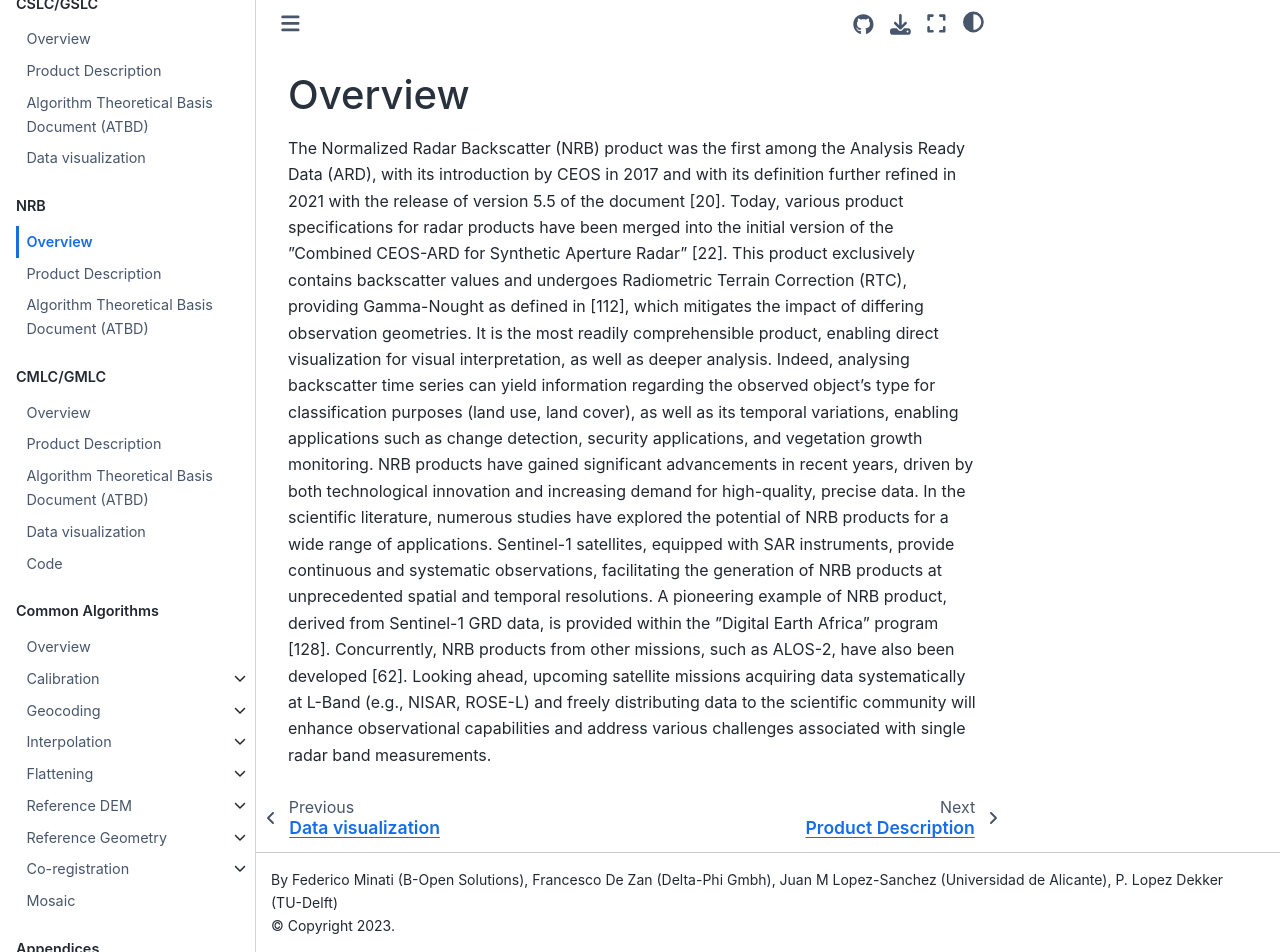
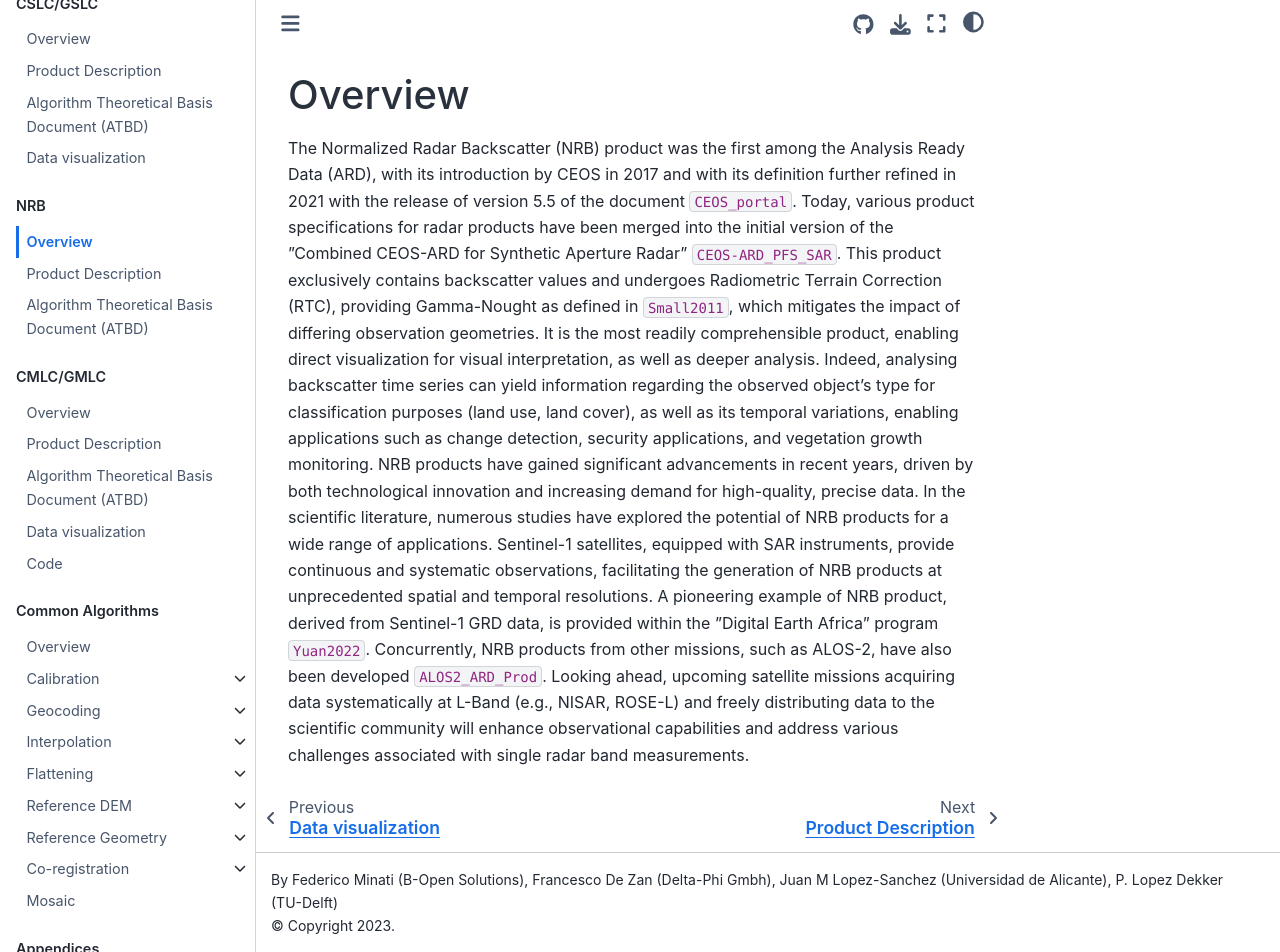
Before and after one commit to ROSE-L-ARD/cop-ard-atbd, a Jupyter Book: the page built from docs/atbd_book/nrb/nrb_overview.rst, in a window 1280 px wide and 952 px high. Built offline with Jupyter Book 1.0.4 settings and Sphinx 7.4.7 and the Sphinx Book theme 1.1.4, drawn with Linux system fonts in a browser that asks for light colours; pages that are not in the unit, such as notebooks, are missing from menus; cross-references to code outside the pages are shown as plain code.

Commit message:
fixed cross-references

```diff
--- a/docs/atbd_book/nrb/nrb_overview.rst
+++ b/docs/atbd_book/nrb/nrb_overview.rst
@@ -6,10 +6,10 @@ Overview
 
 The Normalized Radar Backscatter (NRB) product was the first among the Analysis Ready
 Data (ARD), with its introduction by CEOS in 2017 and with its definition further refined in 2021
-with the release of version 5.5 of the document [20]. Today, various product specifications
+with the release of version 5.5 of the document :cite:`CEOS_portal`. Today, various product specifications
 for radar products have been merged into the initial version of the ”Combined CEOS-ARD for
-Synthetic Aperture Radar” [22]. This product exclusively contains backscatter values and undergoes
-Radiometric Terrain Correction (RTC), providing Gamma-Nought as defined in [112],
+Synthetic Aperture Radar” :cite:`CEOS-ARD_PFS_SAR`. This product exclusively contains backscatter values and undergoes
+Radiometric Terrain Correction (RTC), providing Gamma-Nought as defined in :cite:`Small2011`,
 which mitigates the impact of differing observation geometries. It is the most readily comprehensible
 product, enabling direct visualization for visual interpretation, as well as deeper analysis.
 Indeed, analysing backscatter time series can yield information regarding the observed object’s
@@ -22,8 +22,8 @@ numerous studies have explored the potential of NRB products for a wide range of
 Sentinel-1 satellites, equipped with SAR instruments, provide continuous and systematic observations,
 facilitating the generation of NRB products at unprecedented spatial and temporal
 resolutions. A pioneering example of NRB product, derived from Sentinel-1 GRD data, is provided
-within the ”Digital Earth Africa” program [128]. Concurrently, NRB products from other
-missions, such as ALOS-2, have also been developed [62].
+within the ”Digital Earth Africa” program :cite:`Yuan2022`. Concurrently, NRB products from other
+missions, such as ALOS-2, have also been developed :cite:`ALOS2_ARD_Prod`.
 Looking ahead, upcoming satellite missions acquiring data systematically at L-Band (e.g., NISAR,
 ROSE-L) and freely distributing data to the scientific community will enhance observational capabilities
 and address various challenges associated with single radar band measurements.
```
Also changed, not shown: docs/atbd_book/nrb/nrb_atbd.rst (+7 -7 lines), docs/atbd_book/nrb/nrb_product.rst (+5 -7 lines).
